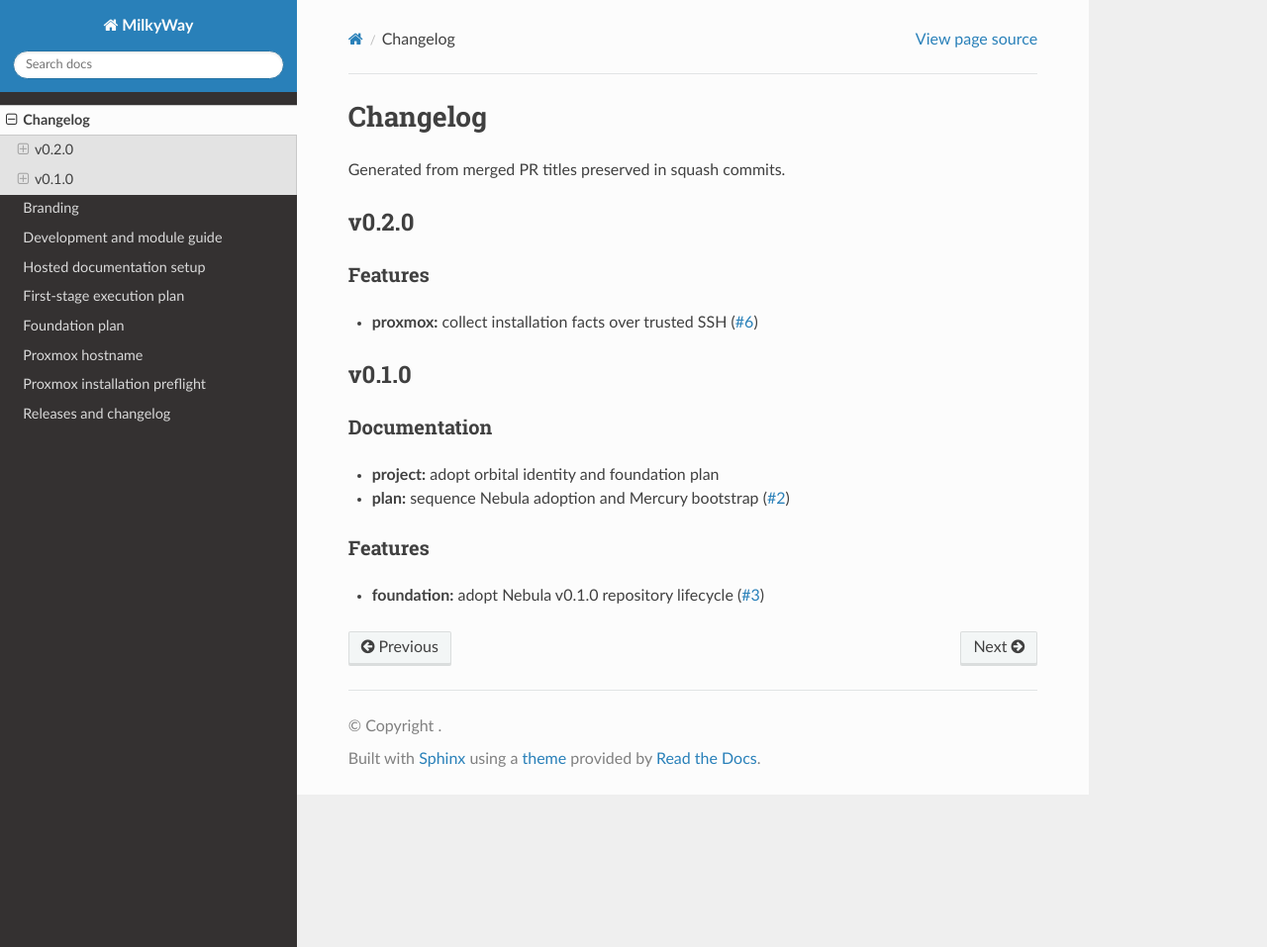
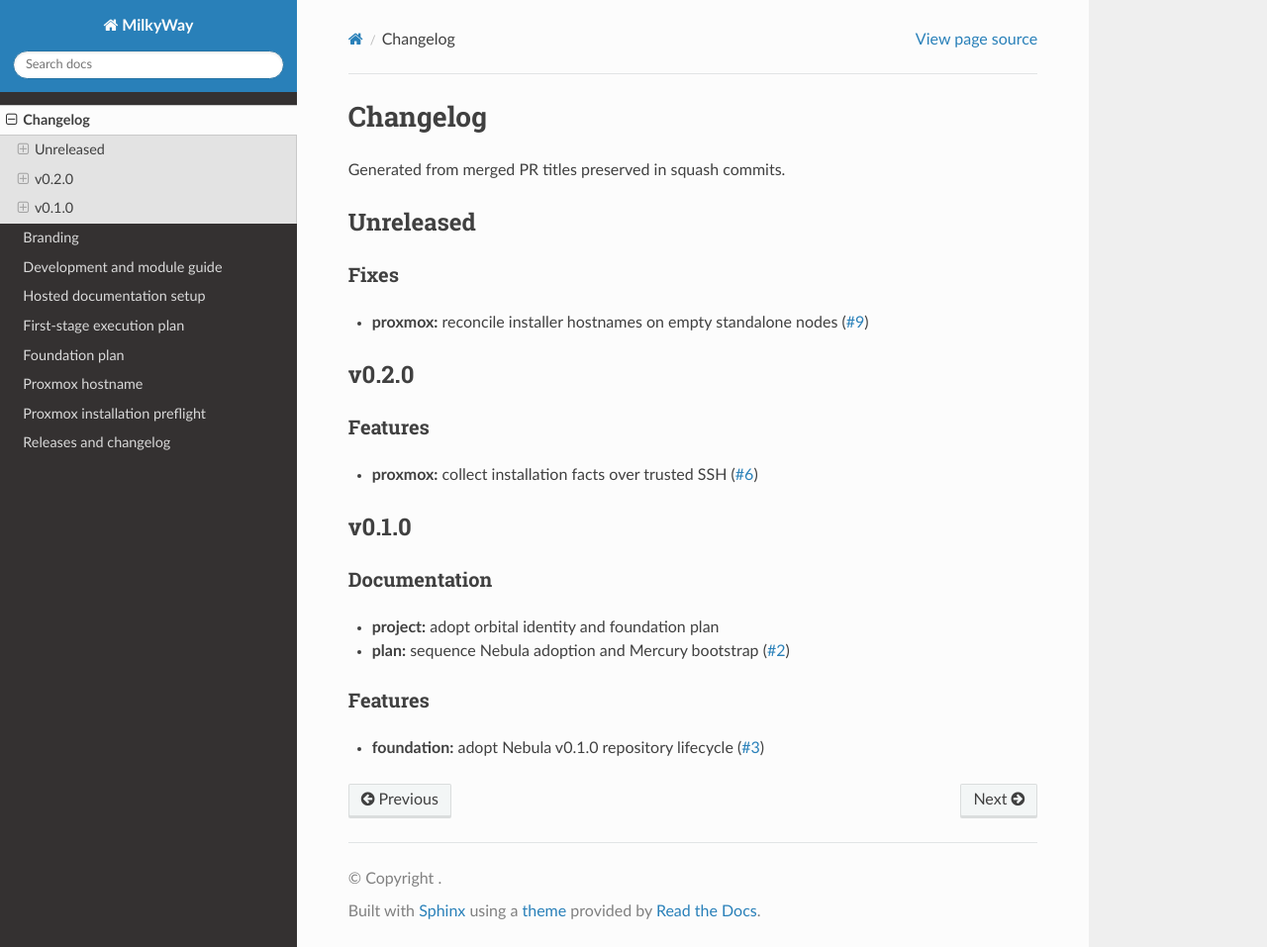
Before and after one commit to CafofoLabs/milkyway, a Sphinx documentation site: the page built from docs/CHANGELOG.md, in a window 1280 px wide and 957 px high. Shown: the whole window at 99% size. Built offline with Sphinx 7.4.7 and the Read the Docs theme 3.1.0, drawn with Linux system fonts in a browser that asks for light colours; the version number could not be read and is left out.

Commit message:
chore(changelog): refresh accepted history

```diff
--- a/docs/CHANGELOG.md
+++ b/docs/CHANGELOG.md
@@ -2,6 +2,10 @@
 
 Generated from merged PR titles preserved in squash commits.
 
+## Unreleased
+
+### Fixes
+- **proxmox:** reconcile installer hostnames on empty standalone nodes ([#9](https://github.com/CafofoLabs/milkyway/pull/9))
 ## v0.2.0
 
 ### Features
```
